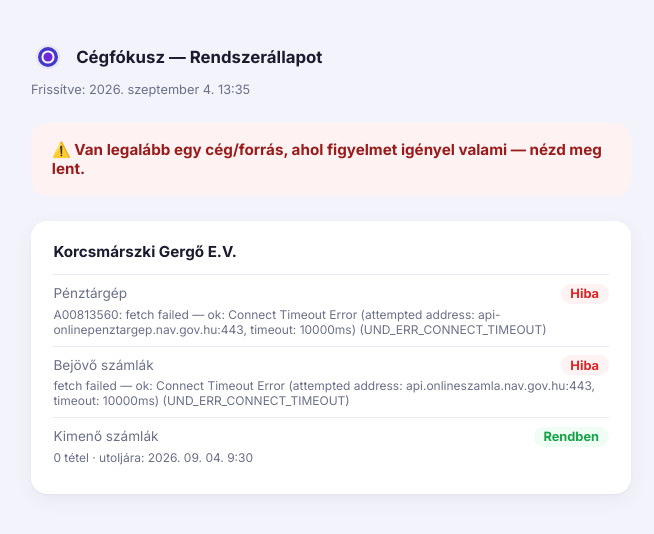
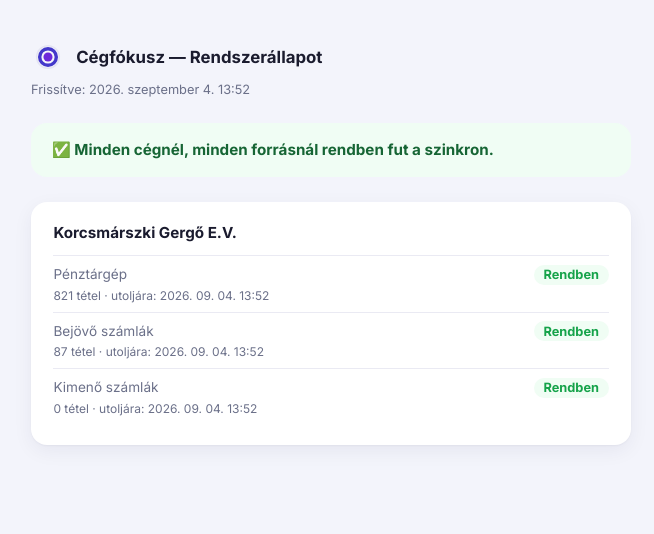
Before and after one commit to Asera0202/nav-afa-monitor, a website: page public/status.html in a window 1280 px wide. Shown: the whole page, without its empty margins (309-963 px from the left). Drawn offline with Linux system fonts and the light colour scheme.

Commit message:
Napi NAV-szinkron + állapot-frissítés: 2026-09-04

```diff
--- a/public/status.html
+++ b/public/status.html
@@ -49,10 +49,10 @@
       <img src="favicon.svg" alt="Cégfókusz">
       <div class="title">Cégfókusz — Rendszerállapot</div>
     </div>
-    <div class="updated">Frissítve: 2026. szeptember 4. 13:35</div>
+    <div class="updated">Frissítve: 2026. szeptember 4. 13:52</div>
 
-    <div class="overall-banner overall-bad">
-      ⚠️ Van legalább egy cég/forrás, ahol figyelmet igényel valami — nézd meg lent.
+    <div class="overall-banner overall-ok">
+      ✅ Minden cégnél, minden forrásnál rendben fut a szinkron.
     </div>
 
 
@@ -61,18 +61,18 @@
 
           <div class="source-row">
             <div class="source-name">Pénztárgép</div>
-            <div class="source-status status-error">Hiba</div>
-            <div class="source-detail">A00813560: fetch failed — ok: Connect Timeout Error (attempted address: api-onlinepenztargep.nav.gov.hu:443, timeout: 10000ms) (UND_ERR_CONNECT_TIMEOUT)</div>
+            <div class="source-status status-ok">Rendben</div>
+            <div class="source-detail">821 tétel · utoljára: 2026. 09. 04. 13:52</div>
           </div>
           <div class="source-row">
             <div class="source-name">Bejövő számlák</div>
-            <div class="source-status status-error">Hiba</div>
-            <div class="source-detail">fetch failed — ok: Connect Timeout Error (attempted address: api.onlineszamla.nav.gov.hu:443, timeout: 10000ms) (UND_ERR_CONNECT_TIMEOUT)</div>
+            <div class="source-status status-ok">Rendben</div>
+            <div class="source-detail">87 tétel · utoljára: 2026. 09. 04. 13:52</div>
           </div>
           <div class="source-row">
             <div class="source-name">Kimenő számlák</div>
             <div class="source-status status-ok">Rendben</div>
-            <div class="source-detail">0 tétel · utoljára: 2026. 09. 04. 9:30</div>
+            <div class="source-detail">0 tétel · utoljára: 2026. 09. 04. 13:52</div>
           </div>
       </div>
   </div>
```
Also changed, not shown: public/thresholds.html (+1 -1 lines).
